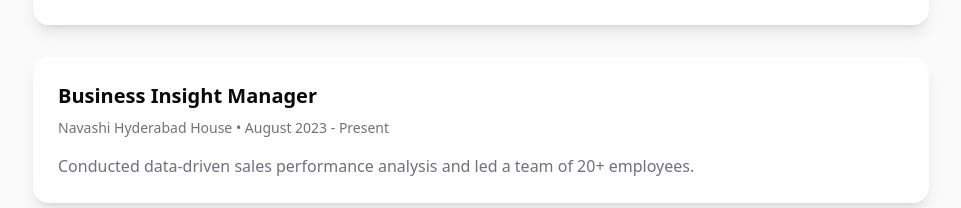
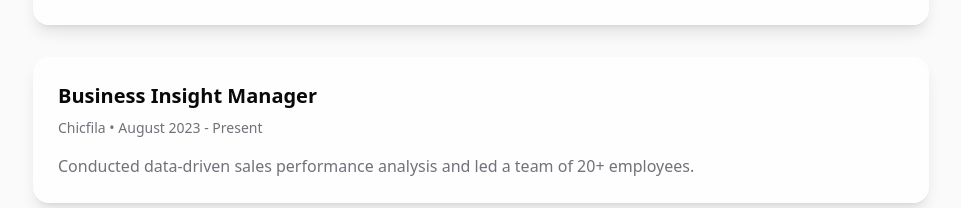
Before and after one commit to harishraoyadagiri/harish-rao-portfolio, a React (Vite) app: page / in a window 1280 px wide. Shown: the part 1109-1317 px from the top of the page, without its empty margins (159-1120 px from the left). Built offline with nearby package versions, Linux system fonts and the light colour scheme.

Commit message:
Update company name
Updated company name in experience section from Navashi Hyderabad House to Chicfila.

```diff
--- a/src/pages/Index.tsx
+++ b/src/pages/Index.tsx
@@ -69,7 +69,7 @@ const Index = () => {
               },
               {
                 title: "Business Insight Manager",
-                company: "Navashi Hyderabad House",
+                company: "Chicfila",
                 period: "August 2023 - Present",
                 description: "Conducted data-driven sales performance analysis and led a team of 20+ employees."
               },
```
